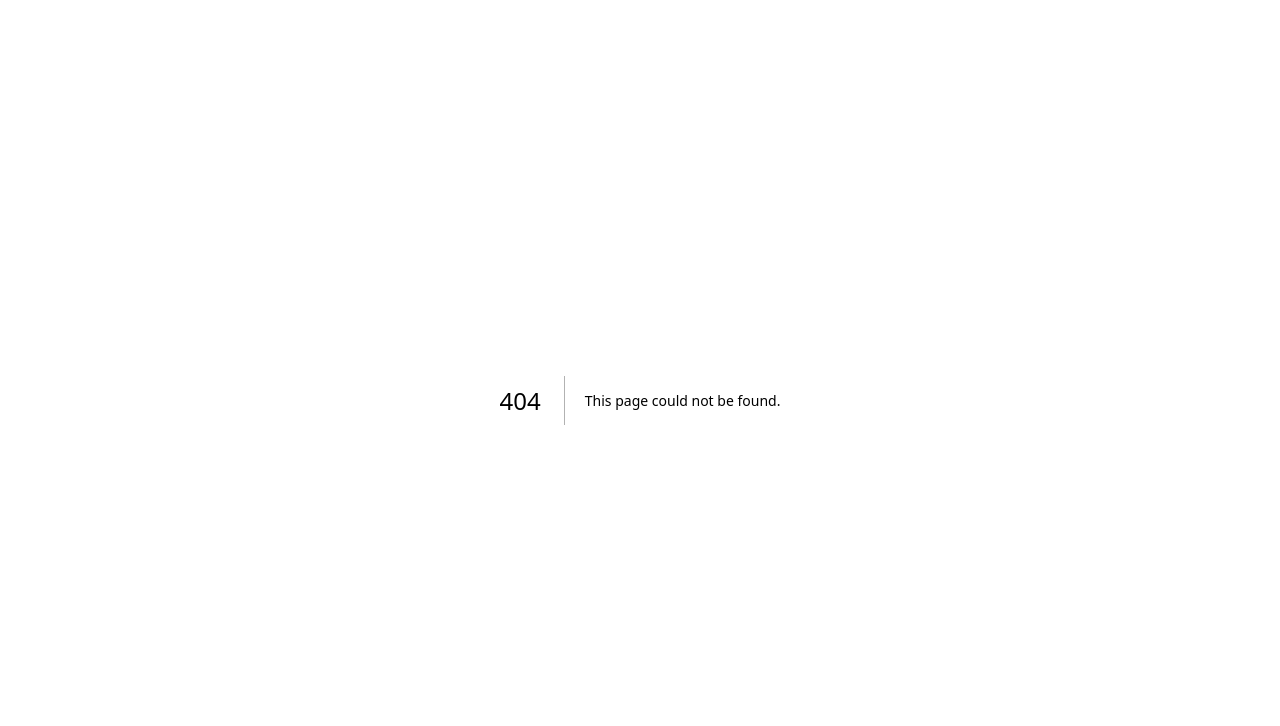
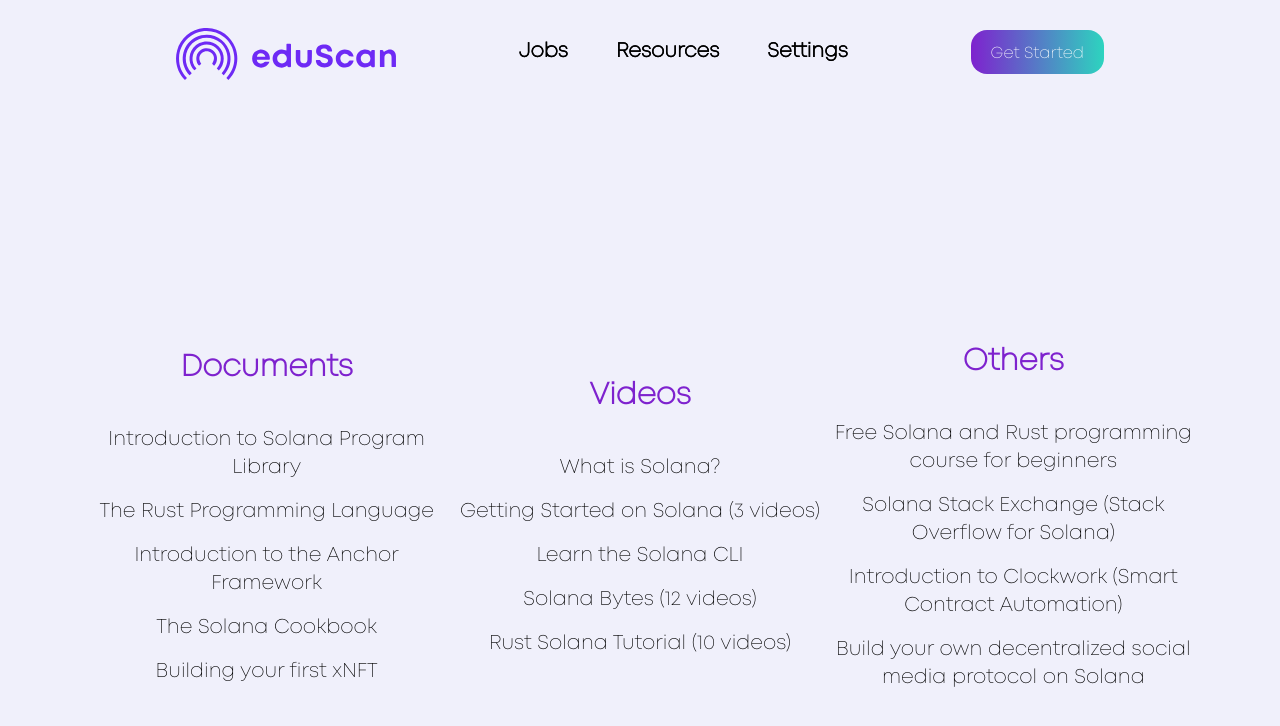
Before and after one commit to willschneider15/eduScan, a Next.js app in the folder web-app/: page /resources in a window 1280 px wide. Before the commit this address had no page. Shown: the top 726 px of the page. Built offline with nearby package versions, Linux system fonts and the light colour scheme.

Commit message:
new resources.tsx page index.tsx - uncommented events section + footer

```diff
--- a/web-app/pages/index.tsx
+++ b/web-app/pages/index.tsx
@@ -47,7 +47,7 @@ const Home: NextPage = () => {
             needs to be refactored to use next/link
         */}
           <a href=""className="hover:text-purple-700 font-bold text-xl bg-clip-text bg-black p-3"> Jobs </a>
-          <a href=""className="hover:text-purple-700 font-bold text-xl bg-clip-text bg-black p-3"> Profile </a>
+          <a href="/resources"className="hover:text-purple-700 font-bold text-xl bg-clip-text bg-black p-3"> Resources </a>
           <a href=""className="hover:text-purple-700 font-bold text-xl bg-clip-text bg-black p-3"> Settings </a>
         </div>
         {/*
@@ -78,31 +78,9 @@ const Home: NextPage = () => {
 
       </div>
 
-    <footer>
-
-
-    </footer>
-
     </main>
 
-      {/* <main className="flex flex-col w-full flex-1 items-center justify-center px-20 text-center my-60">
-
-        <div className="flex w-full flex-row items-center justify-center">
-
-        <h1 className="flex flex-col text-5xl font-bold bg-clip-text text-transparent bg-gradient-to-r from-purple-700 to-teal-400">
-        Stay Connected with the Crypto Community on Campus and Beyond
-
-        <h2 className="text-black mt-3 text-2xl">
-        powered by <img className="inline-block" src="/sol.png" alt="Solana Logo" width={150} height={150} />
-        </h2>
-
-        </h1>
-
-        </div>
-
-      </main>
-
-      <div id="events" className="flex w-full flex-1 flex-col items-center justify-center px-20 text-center my-40">
+    <div id="events" className="flex w-full flex-1 flex-col items-center justify-center px-20 text-center my-20">
 
       <h2 className="text-purple-700 font-bold text-4xl mb-20">
         Events
@@ -185,18 +163,18 @@ const Home: NextPage = () => {
 
     <footer className="flex h-24 w-full items-center justify-between">
 
-        <div className="flex flex-col px-40">
+      <div className="flex flex-col px-80">
           <a
           className="flex gap-2"
           href="/"
           >
-          <Image className="object-contain  " src="/eduScan-no-bg.svg" alt="eduScan Logo" width={150} height={100}/>
+          <Image className="object-contain  " src="/eduscan_black.png" alt="eduScan Logo" width={150} height={100}/>
           </a>
 
 
       </div>
 
-        <div className="flex flex-row px-60">
+      <div className="flex flex-row px-80 space-x-6">
 
           <a
           className="flex items-center justify-center gap-2 px-1"
@@ -204,7 +182,7 @@ const Home: NextPage = () => {
           target="_blank"
           rel="noopener noreferrer"
           >
-          <Image className="hover:scale-125" src="/twitter.png" alt="Twitter Logo" width={30} height={30} />
+          <Image className="hover:scale-125" src="/twitter.png" alt="Twitter Logo" width={40} height={40} />
           </a>
 
           <a
@@ -213,7 +191,7 @@ const Home: NextPage = () => {
           target="_blank"
           rel="noopener noreferrer"
           >
-          <Image className="hover:scale-125" src="/discord.png" alt="Discord Logo" width={30} height={30} />
+          <Image className="hover:scale-125" src="/discord.png" alt="Discord Logo" width={40} height={40} />
           </a>
 
           <a
@@ -222,12 +200,30 @@ const Home: NextPage = () => {
           target="_blank"
           rel="noopener noreferrer"
           >
-          <Image className="hover:scale-125" src="/medium.png" alt="Medium Logo" width={30} height={30} />
+          <Image className="hover:scale-125" src="/medium.png" alt="Medium Logo" width={40} height={40} />
           </a>
 
       </div>
 
-      </footer> */}
+  </footer>
+
+      {/* <main className="flex flex-col w-full flex-1 items-center justify-center px-20 text-center my-60">
+
+        <div className="flex w-full flex-row items-center justify-center">
+
+        <h1 className="flex flex-col text-5xl font-bold bg-clip-text text-transparent bg-gradient-to-r from-purple-700 to-teal-400">
+        Stay Connected with the Crypto Community on Campus and Beyond
+
+        <h2 className="text-black mt-3 text-2xl">
+        powered by <img className="inline-block" src="/sol.png" alt="Solana Logo" width={150} height={150} />
+        </h2>
+
+        </h1>
+
+        </div>
+
+    </main>*/}
+
     </div>
   )
 }
--- /dev/null
+++ b/web-app/pages/resources.tsx
@@ -0,0 +1,267 @@
+import type { NextPage } from 'next'
+import Head from 'next/head'
+import Image from 'next/image'
+
+
+const Resources: NextPage = () => {
+
+    return (
+
+    <div className="font-mont bg-[#f0f0fb]">
+
+      <Head>
+        <title> eduScan | Resources </title>
+        <link rel="icon" href="/eduScan.png" />
+      </Head>
+
+      <nav className="relative container mx-auto p-6">
+        <div className="flex items-center justify-between">
+
+        <a href="/">
+          <Image className="pt-1" src="/eduScan-no-bg.svg" alt="eduScan Logo" width={220} height={250}/>
+        </a>
+        {/*
+            header
+        */}
+        <div className="hidden space-x-6 md:flex text-black">
+        {/*
+            needs to be refactored to use next/link
+        */}
+          <a href=""className="hover:text-purple-700 font-bold text-xl bg-clip-text bg-black p-3"> Jobs </a>
+          <a href="/resources"className="hover:text-purple-700 font-bold text-xl bg-clip-text bg-black p-3"> Resources </a>
+          <a href=""className="hover:text-purple-700 font-bold text-xl bg-clip-text bg-black p-3"> Settings </a>
+        </div>
+        {/*
+            button
+        */}
+        <a href="" className="hidden p-2 px-5 pt-3 text-white hover:font-bold bg-purple-700 rounded-[16px] baseline bg-gradient-to-r from-purple-700 to-teal-400 md:block"
+        >
+          Get Started
+        </a>
+      </div>
+
+    </nav>
+
+    <main className="flex flex-row w-full flex-1 items-center justify-center px-20 text-center my-60">
+
+        <div className="w-full items-center justify-center">
+        <h2 className="text-purple-700 font-bold text-3xl mb-10">
+        Documents
+        </h2>
+
+        <ul id="documents" className="text-black">
+
+        <li className="my-4 text-xl">
+            <a
+            className="hover:text-purple-700"
+            href="https://spl.solana.com/"
+            target="_blank"
+            rel="noopener noreferrer">
+            Introduction to Solana Program Library </a>
+        </li>
+
+        <li className="my-4 text-xl">
+            <a
+            className="hover:text-purple-700"
+            href="https://doc.rust-lang.org/book/title-page.html"
+            target="_blank"
+            rel="noopener noreferrer">
+            The Rust Programming Language </a>
+        </li>
+
+        <li className="my-4 text-xl">
+        <a
+            className="hover:text-purple-700"
+            href="https://www.anchor-lang.com/"
+            target="_blank"
+            rel="noopener noreferrer">
+            Introduction to the Anchor Framework </a>
+        </li>
+
+        <li className="my-4 text-xl">
+        <a
+            className="hover:text-purple-700"
+            href="https://solanacookbook.com/"
+            target="_blank"
+            rel="noopener noreferrer">
+            The Solana Cookbook </a>
+        </li>
+
+        <li className="my-4 text-xl">
+        <a
+            className="hover:text-purple-700"
+            href="https://docs.xnfts.dev/getting-started/getting-started"
+            target="_blank"
+            rel="noopener noreferrer">
+            Building your first xNFT </a>
+        </li>
+
+
+        </ul>
+
+        </div>
+
+        <div className="w-full items-center justify-center">
+        <h2 className="text-purple-700 font-bold text-3xl mb-10">
+            Videos
+        </h2>
+
+        <ul id="videos" className="text-black">
+
+        <li className="my-4 text-xl">
+        <a
+            className="hover:text-purple-700"
+            href="https://www.youtube.com/watch?v=1jzROE6EhxM"
+            target="_blank"
+            rel="noopener noreferrer">
+            What is Solana? </a>
+        </li>
+
+        <li className="my-4 text-xl">
+        <a
+            className="hover:text-purple-700"
+            href="https://www.youtube.com/playlist?list=PLilwLeBwGuK4k6nrPXilUASArEF46LHOd"
+            target="_blank"
+            rel="noopener noreferrer">
+            Getting Started on Solana (3 videos)</a>
+        </li>
+
+        <li className="my-4 text-xl">
+            <a
+            className="hover:text-purple-700"
+            href="https://www.youtube.com/watch?v=pNzT3hgFbpg"
+            target="_blank"
+            rel="noopener noreferrer">
+            Learn the Solana CLI </a>
+
+        </li>
+
+        <li className="my-4 text-xl">
+            <a
+            className="hover:text-purple-700"
+            href="https://www.youtube.com/playlist?list=PLilwLeBwGuK4k6nrPXilUASArEF46LHOd"
+            target="_blank"
+            rel="noopener noreferrer">
+            Solana Bytes (12 videos)</a>
+
+        </li>
+
+        <li className="my-4 text-xl">
+            <a
+            className="hover:text-purple-700"
+            href="https://www.youtube.com/playlist?list=PLUBKxx7QjtVnU3hkPc8GF1Jh4DE7cf4n1"
+            target="_blank"
+            rel="noopener noreferrer">
+            Rust Solana Tutorial (10 videos)</a>
+
+        </li>
+
+        </ul>
+
+        </div>
+
+        <div className="w-full items-center justify-center">
+        <h2 className="text-purple-700 font-bold text-3xl mb-10">
+            Others
+        </h2>
+
+        <ul id="others" className="text-black">
+        <li className="my-4 text-xl">
+            <a
+            className="hover:text-purple-700"
+            href="https://careerbooster.io/courses/full-solana-and-rust-programming-course-for-beginners"
+            target="_blank"
+            rel="noopener noreferrer">
+            Free Solana and Rust programming course for beginners </a>
+
+        </li>
+
+        <li className="my-4 text-xl">
+            <a
+            className="hover:text-purple-700"
+            href="https://solana.stackexchange.com/"
+            target="_blank"
+            rel="noopener noreferrer">
+            Solana Stack Exchange (Stack Overflow for Solana) </a>
+
+        </li>
+
+         <li className="my-4 text-xl">
+            <a
+            className="hover:text-purple-700"
+            href="https://docs.clockwork.xyz/about/readme"
+            target="_blank"
+            rel="noopener noreferrer">
+            Introduction to Clockwork (Smart Contract Automation) </a>
+
+        </li>
+
+        <li className="my-4 text-xl">
+            <a
+            className="hover:text-purple-700"
+            href="https://docs.gum.fun/"
+            target="_blank"
+            rel="noopener noreferrer">
+            Build your own decentralized social media protocol on Solana </a>
+
+        </li>
+
+        </ul>
+
+        </div>
+
+    </main>
+
+    <footer className="flex h-24 w-full items-center justify-between">
+
+        <div className="flex flex-col px-80">
+            <a
+            className="flex gap-2"
+            href="/"
+            >
+            <Image className="object-contain  " src="/eduscan_black.png" alt="eduScan Logo" width={150} height={100}/>
+            </a>
+
+
+        </div>
+
+        <div className="flex flex-row px-80 space-x-6">
+
+            <a
+            className="flex items-center justify-center gap-2 px-1"
+            href="https://twitter.com/eduscan_xyz"
+            target="_blank"
+            rel="noopener noreferrer"
+            >
+            <Image className="hover:scale-125" src="/twitter.png" alt="Twitter Logo" width={40} height={40} />
+            </a>
+
+            <a
+            className="flex items-center justify-center gap-2 px-1"
+            href="https://discord.gg/U4gbtPU5"
+            target="_blank"
+            rel="noopener noreferrer"
+            >
+            <Image className="hover:scale-125" src="/discord.png" alt="Discord Logo" width={40} height={40} />
+            </a>
+
+            <a
+            className="flex items-center justify-center gap-2 px-1"
+            href="https://medium.com/@eduScan.xyz"
+            target="_blank"
+            rel="noopener noreferrer"
+            >
+            <Image className="hover:scale-125" src="/medium.png" alt="Medium Logo" width={40} height={40} />
+            </a>
+
+        </div>
+
+    </footer>
+
+    </div>
+
+    );
+
+}
+
+export default Resources
```
Lines whose indentation alone changed are shown as unchanged.
